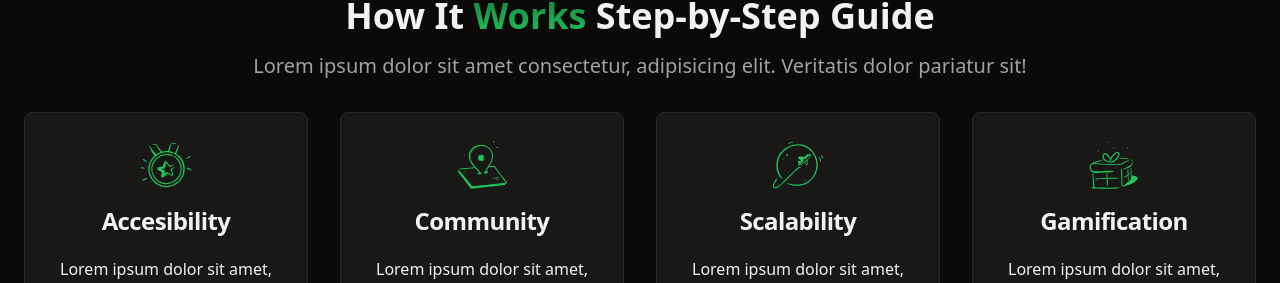
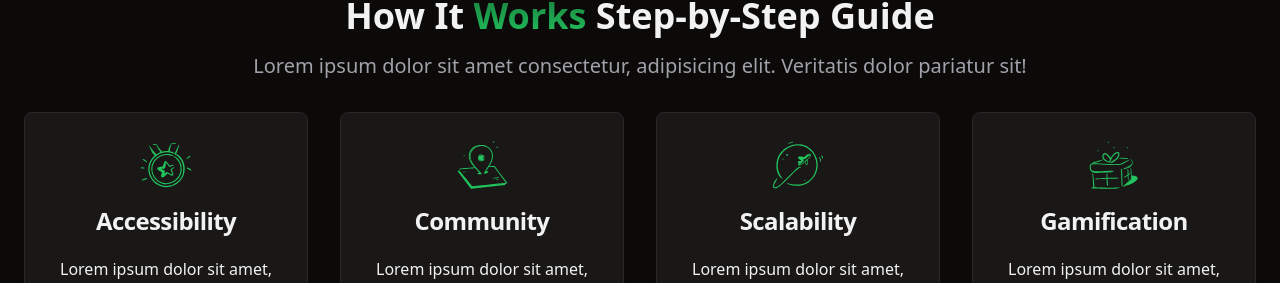
Before and after one commit to anthonyyoussef01/PerspectiveEngineering, a React (Vite) app: page / in a window 1280 px wide. Shown: the part 1949-2232 px from the top of the page. Built offline with nearby package versions, Linux system fonts and the light colour scheme.

Commit message:
Typo-fix-on-how-it-works-section

```diff
--- a/src/components/HowItWorks.tsx
+++ b/src/components/HowItWorks.tsx
@@ -10,7 +10,7 @@ interface FeatureProps {
 const features: FeatureProps[] = [
   {
     icon: <MedalIcon />,
-    title: "Accesibility",
+    title: "Accessibility",
     description:
       "Lorem ipsum dolor sit amet, consectetur adipisicing elit. Illum quas provident cum",
   },
```
